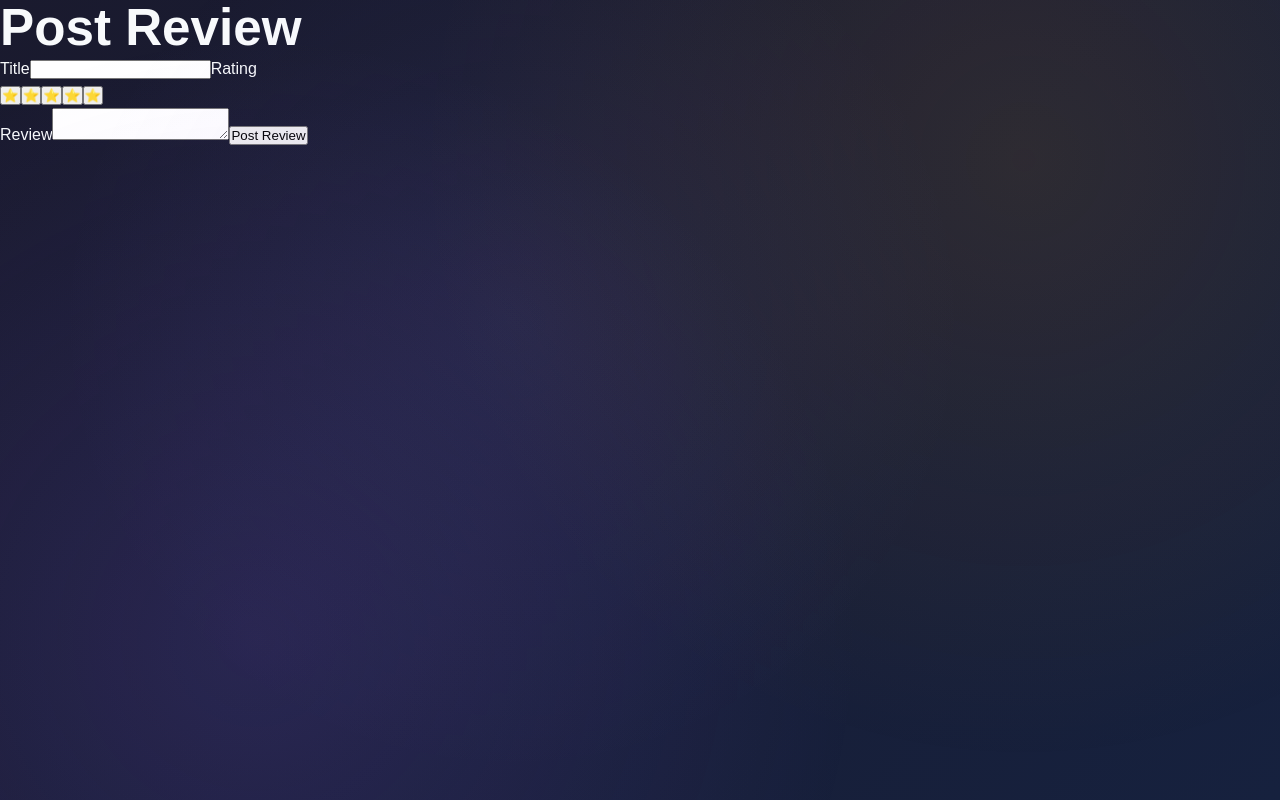
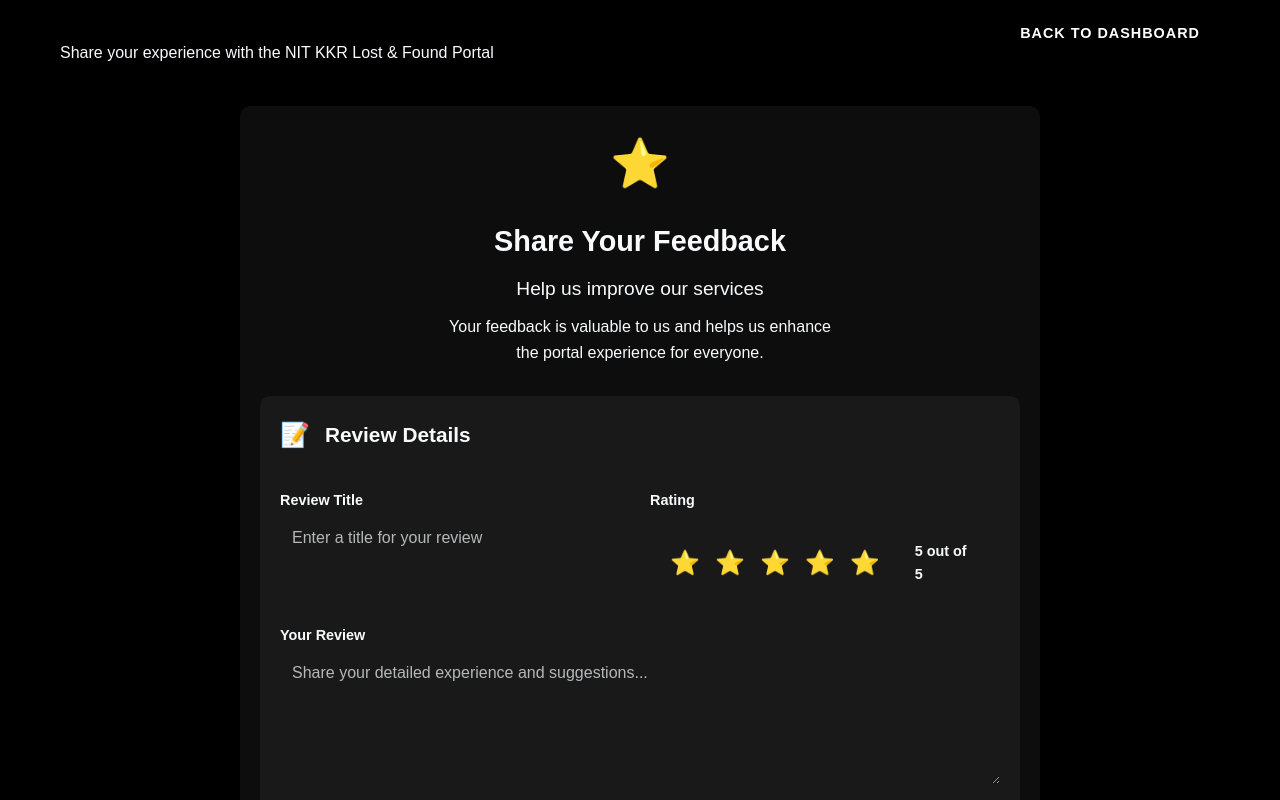
Before and after one commit to Pawan-Kumar-56/lostfound-frontend, a React (Vite) app: page /postreview in a window 1280 px wide. Shown: the top 800 px of the page. Built offline with nearby package versions, Linux system fonts and the light colour scheme.

Commit message:
Update PostReview.jsx

```diff
--- a/src/PostReview.jsx
+++ b/src/PostReview.jsx
@@ -63,12 +63,11 @@ const PostReview = () => {
   };
 
   const renderStars = (rating) => {
-
     return Array.from({ length: 5 }, (_, index) => (
-
       <button
         key={index}
         type="button"
+        className={`pr-star ${index < rating ? 'filled' : ''}`}
         onClick={() =>
           setFormData(prev => ({
             ...prev,
@@ -78,52 +77,104 @@ const PostReview = () => {
       >
         {index < rating ? "⭐" : "☆"}
       </button>
-
     ));
-
   };
 
   return (
+    <div className="post-review-page">
+      <div className="pr-wrapper">
+        {/* Header */}
+        <header className="pr-header">
+          <div className="pr-header-content">
+            <div className="pr-header-left">
+              <h1 className="pr-page-title">Post Review</h1>
+              <p className="pr-page-subtitle">Share your experience with the NIT KKR Lost & Found Portal</p>
+            </div>
+            <button className="pr-back-btn" onClick={() => navigate('/dashboard')}>
+              Back to Dashboard
+            </button>
+          </div>
+        </header>
 
-    <div className="post-review-wrapper">
+        {/* Main Content */}
+        <main className="pr-main">
+          <div className="pr-container">
+            <div className="pr-form-section">
+              <div className="pr-section-header">
+                <div className="pr-section-icon">⭐</div>
+                <div>
+                  <h2 className="pr-section-title">Share Your Feedback</h2>
+                  <p className="pr-section-subtitle">Help us improve our services</p>
+                  <p className="pr-section-description">Your feedback is valuable to us and helps us enhance the portal experience for everyone.</p>
+                </div>
+              </div>
 
-      <h1>Post Review</h1>
+              <form onSubmit={handleSubmit} className="pr-review-form">
+                <div className="pr-review-details-container">
+                  <div className="pr-form-section">
+                    <div className="pr-form-section-header">
+                      <div className="pr-form-section-icon">📝</div>
+                      <h3 className="pr-form-section-title">Review Details</h3>
+                    </div>
 
-      <form onSubmit={handleSubmit}>
-
-        <label>Title</label>
-
+                    <div className="pr-form-grid-horizontal">
+                      <div className="pr-form-group">
+                        <label htmlFor="title">Review Title</label>
                         <input
                           type="text"
+                          id="title"
                           name="title"
                           value={formData.title}
                           onChange={handleChange}
+                          placeholder="Enter a title for your review"
                           required
                         />
+                      </div>
 
+                      <div className="pr-form-group">
                         <label>Rating</label>
-
-        <div>
+                        <div className="pr-rating-container">
+                          <div className="pr-rating-stars">
                             {renderStars(formData.rating)}
                           </div>
+                          <span className="pr-rating-text">{formData.rating} out of 5</span>
+                        </div>
+                      </div>
+                    </div>
 
-        <label>Review</label>
-
+                    <div className="pr-form-group full-width">
+                      <label htmlFor="review">Your Review</label>
                       <textarea
+                        id="review"
                         name="review"
                         value={formData.review}
                         onChange={handleChange}
+                        placeholder="Share your detailed experience and suggestions..."
+                        rows="6"
                         required
                       />
-
-        <button type="submit" disabled={loading}>
-          {loading ? "Posting..." : "Post Review"}
-        </button>
-
-      </form>
-
+                    </div>
+                  </div>
                 </div>
 
+                <div className="pr-form-actions">
+                  <button type="submit" className="pr-submit-btn" disabled={loading}>
+                    {loading ? "Posting Review..." : "Post Review"}
+                  </button>
+                </div>
+              </form>
+            </div>
+          </div>
+        </main>
+
+        {/* Footer */}
+        <footer className="pr-footer">
+          <div className="pr-footer-content">
+            <p>© 2024 NIT KKR Lost & Found Portal. Your feedback helps us serve better.</p>
+          </div>
+        </footer>
+      </div>
+    </div>
   );
 
 };
```
Lines whose indentation alone changed are shown as unchanged.
